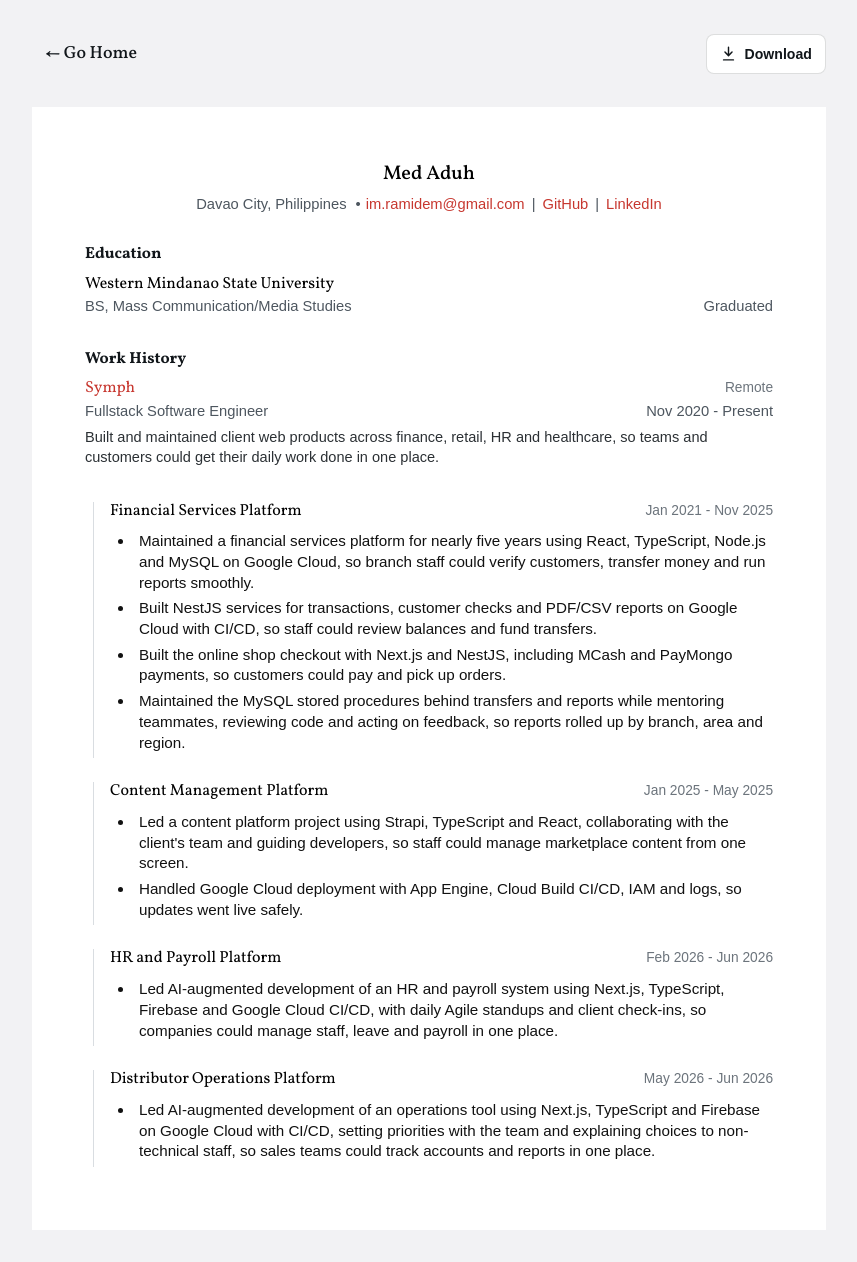
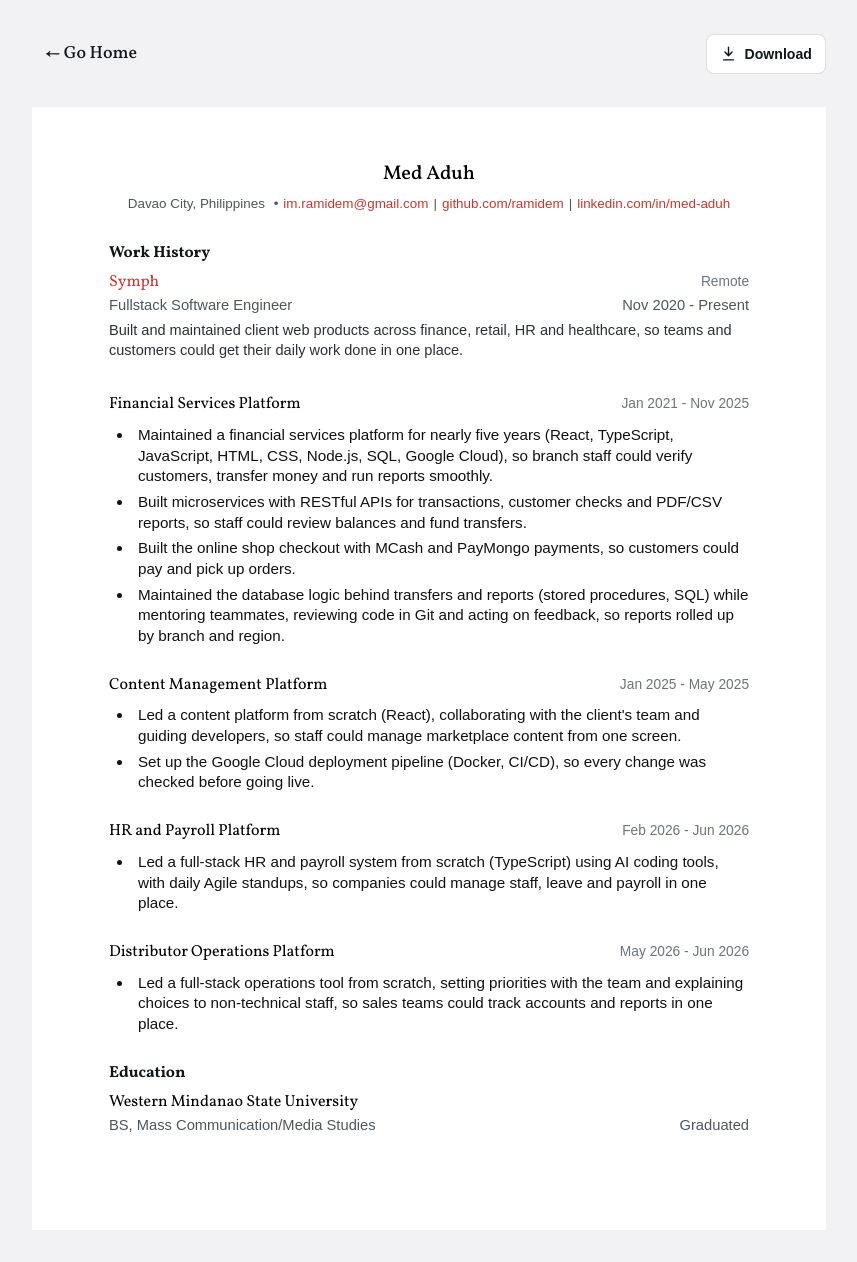
Before and after one commit to ramidem/ramidem.github.io, a Jekyll site: the page resume/index.html, which Jekyll copies as it is, in a window 1280 px wide. Shown: the whole page, without its empty margins (211-1068 px from the left). Built offline with Jekyll 4.4.1, drawn with Linux system fonts in a browser that asks for light colours.

Commit message:
feat(resume): plain bullets with keywords, margins, flush layout and education below work history
Co-Authored-By: Claude Sonnet 5.5 <noreply@anthropic.com>

```diff
--- a/resume/data.js
+++ b/resume/data.js
@@ -100,10 +100,10 @@ window.resumeData = {
       dates: "Jan 2021 - Nov 2025",
       summary: "",
       bullets: [
-        "Maintained a financial services platform for nearly five years using React, TypeScript, Node.js and MySQL on Google Cloud, so branch staff could verify customers, transfer money and run reports smoothly.",
-        "Built NestJS services for transactions, customer checks and PDF/CSV reports on Google Cloud with CI/CD, so staff could review balances and fund transfers.",
-        "Built the online shop checkout with Next.js and NestJS, including MCash and PayMongo payments, so customers could pay and pick up orders.",
-        "Maintained the MySQL stored procedures behind transfers and reports while mentoring teammates, reviewing code and acting on feedback, so reports rolled up by branch, area and region."
+        "Maintained a financial services platform for nearly five years (React, TypeScript, JavaScript, HTML, CSS, Node.js, SQL, Google Cloud), so branch staff could verify customers, transfer money and run reports smoothly.",
+        "Built microservices with RESTful APIs for transactions, customer checks and PDF/CSV reports, so staff could review balances and fund transfers.",
+        "Built the online shop checkout with MCash and PayMongo payments, so customers could pay and pick up orders.",
+        "Maintained the database logic behind transfers and reports (stored procedures, SQL) while mentoring teammates, reviewing code in Git and acting on feedback, so reports rolled up by branch and region."
       ]
     },
     {
@@ -112,8 +112,8 @@ window.resumeData = {
       dates: "Jan 2025 - May 2025",
       summary: "",
       bullets: [
-        "Led a content platform project using Strapi, TypeScript and React, collaborating with the client's team and guiding developers, so staff could manage marketplace content from one screen.",
-        "Handled Google Cloud deployment with App Engine, Cloud Build CI/CD, IAM and logs, so updates went live safely."
+        "Led a content platform from scratch (React), collaborating with the client's team and guiding developers, so staff could manage marketplace content from one screen.",
+        "Set up the Google Cloud deployment pipeline (Docker, CI/CD), so every change was checked before going live."
       ]
     },
     {
@@ -122,7 +122,7 @@ window.resumeData = {
       dates: "Feb 2026 - Jun 2026",
       summary: "",
       bullets: [
-        "Led AI-augmented development of an HR and payroll system using Next.js, TypeScript, Firebase and Google Cloud CI/CD, with daily Agile standups and client check-ins, so companies could manage staff, leave and payroll in one place."
+        "Led a full-stack HR and payroll system from scratch (TypeScript) using AI coding tools, with daily Agile standups, so companies could manage staff, leave and payroll in one place."
       ]
     },
     {
@@ -131,7 +131,7 @@ window.resumeData = {
       dates: "May 2026 - Jun 2026",
       summary: "",
       bullets: [
-        "Led AI-augmented development of an operations tool using Next.js, TypeScript and Firebase on Google Cloud with CI/CD, setting priorities with the team and explaining choices to non-technical staff, so sales teams could track accounts and reports in one place."
+        "Led a full-stack operations tool from scratch, setting priorities with the team and explaining choices to non-technical staff, so sales teams could track accounts and reports in one place."
       ]
     }
   ],
--- a/resume/index.html
+++ b/resume/index.html
@@ -41,14 +41,14 @@
         <p class="contact-line" data-contact></p>
       </header>
 
+      <section class="resume-section" aria-labelledby="work-history">
+        <h2 class="section-label" id="work-history">Work History</h2>
+        <div class="entry-list" data-experience></div>
+      </section>
+
       <section class="resume-section" aria-labelledby="education">
         <h2 class="section-label" id="education">Education</h2>
         <div class="entry-list" data-education></div>
-      </section>
-
-      <section class="resume-section" aria-labelledby="work-history">
-        <h2 class="section-label" id="work-history">Work History</h2>
-        <div class="entry-list" data-experience></div>
       </section>
 
     </section>
--- a/resume/script.js
+++ b/resume/script.js
@@ -31,14 +31,14 @@
     email.href = "mailto:" + profile.email;
     contact.appendChild(email);
 
-    var github = el("a", "", "GitHub");
+    var github = el("a", "", profile.github.replace(/^https?:\/\/(www\.)?/, ""));
     github.href = profile.github;
     github.rel = "noopener noreferrer";
     github.target = "_blank";
     contact.appendChild(github);
 
     if (profile.linkedin) {
-      var linkedin = el("a", "", "LinkedIn");
+      var linkedin = el("a", "", profile.linkedin.replace(/^https?:\/\/(www\.)?/, ""));
       linkedin.href = profile.linkedin;
       linkedin.rel = "noopener noreferrer";
       linkedin.target = "_blank";
--- a/resume/styles.css
+++ b/resume/styles.css
@@ -17,7 +17,7 @@
   --paper-width: 210mm;
   --paper-height: 297mm;
   --paper-padding-block: 0.58in;
-  --paper-padding-inline: 0.55in;
+  --paper-padding-inline: 0.8in;
 }
 
 @font-face {
@@ -192,7 +192,7 @@ h1 {
   color: var(--muted);
   display: flex;
   flex-wrap: wrap;
-  font-size: 0.92rem;
+  font-size: 0.84rem;
   font-weight: 500;
   gap: 0;
   justify-content: center;
@@ -233,7 +233,7 @@ h1 {
   color: var(--muted);
   content: "|";
   display: inline;
-  padding: 0 7px;
+  padding: 0 5px;
   text-decoration: none;
 }
 
@@ -294,9 +294,8 @@ h1 {
 }
 
 .entry.client-work {
-  border-left: 1px solid var(--soft-line);
-  margin-left: 8px;
-  padding-left: 16px;
+  margin-left: 0;
+  padding-left: 0;
 }
 
 .nested-list {
@@ -411,7 +410,7 @@ h1 {
 
 @media (max-width: 1080px) {
   .resume-paper {
-    padding: 0.45in 0.35in;
+    padding: 0.45in 0.5in;
   }
 }
 
@@ -532,6 +531,7 @@ h1 {
     font-family: var(--font-readable);
     max-width: none;
     min-height: var(--paper-height);
+    padding: 0.45in var(--paper-padding-inline);
     width: var(--paper-width);
   }
 
```
Also changed, not shown: 1 other file.
